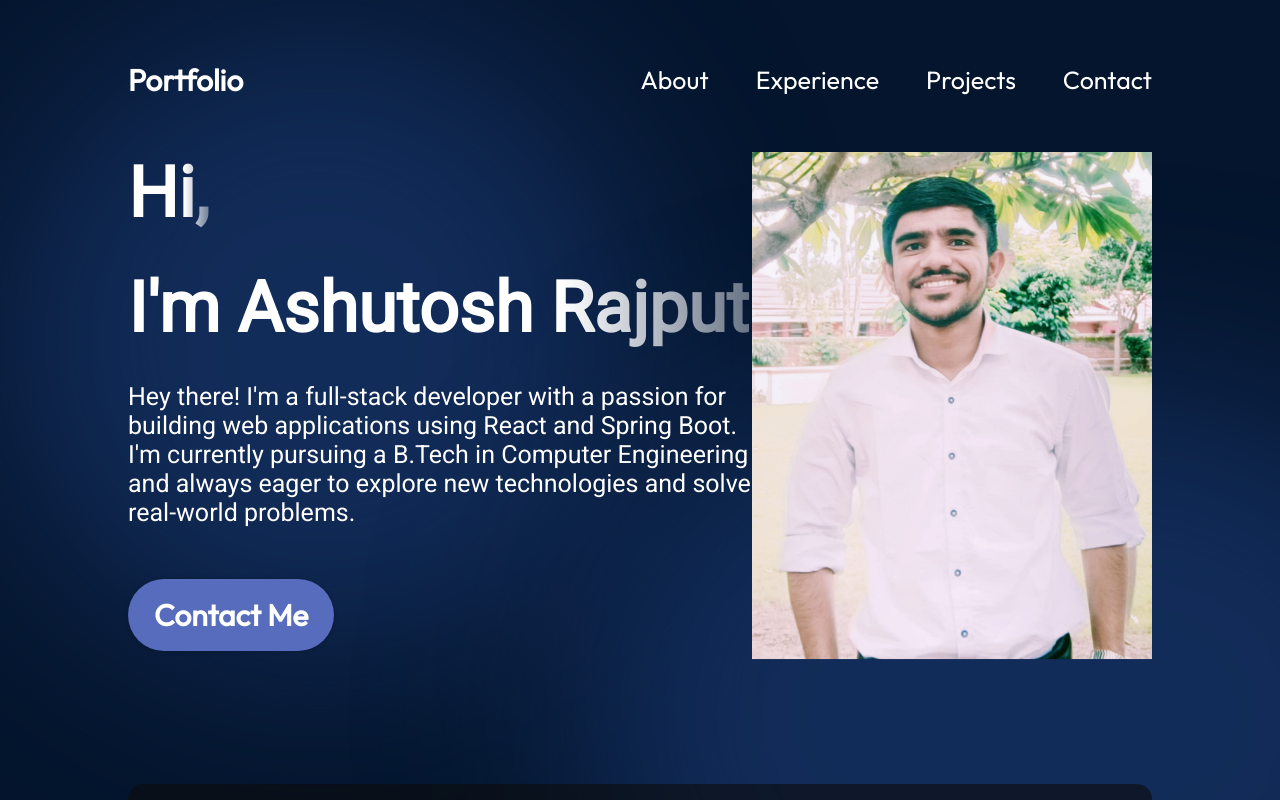
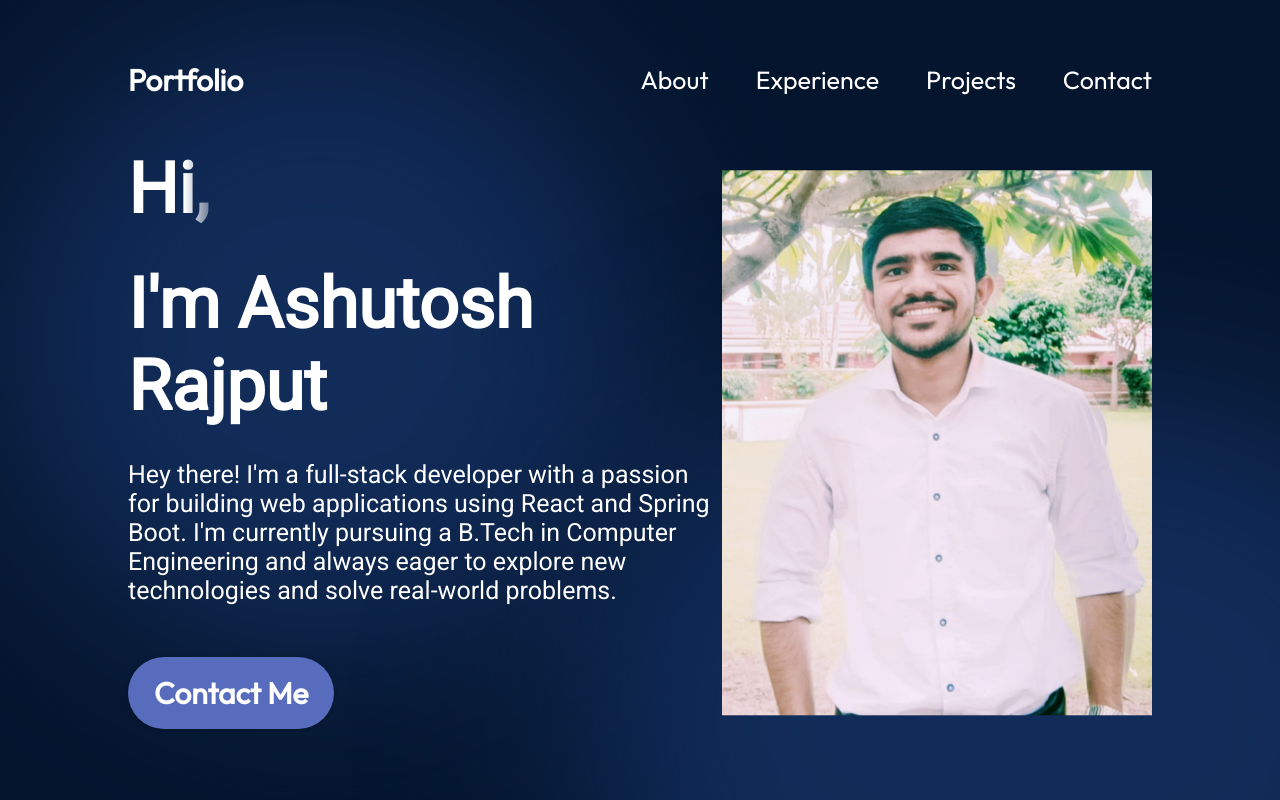
Before and after one commit to Ashutosh8668/MyPortfolio, a React (Vite) app: page / in a window 1280 px wide. Shown: the top 800 px of the page. Built offline with nearby package versions, Linux system fonts and the light colour scheme.

Commit message:
Update Hero.module.css

```diff
--- a/src/components/Hero/Hero.module.css
+++ b/src/components/Hero/Hero.module.css
@@ -52,7 +52,7 @@
 
 .heroImg {
   width: 50%;
-  max-width: 400px;
+  max-width: 430px;
   height: auto;
   z-index: 1;
 
```
